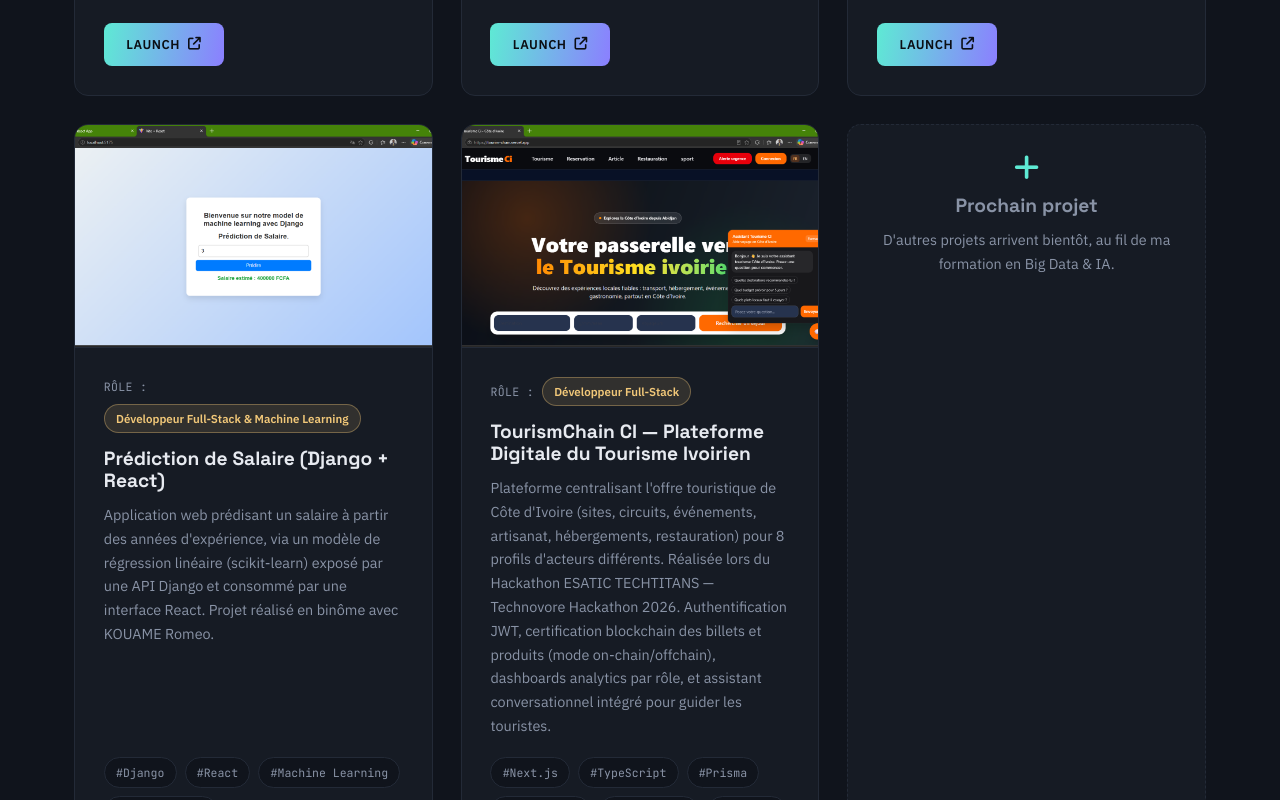
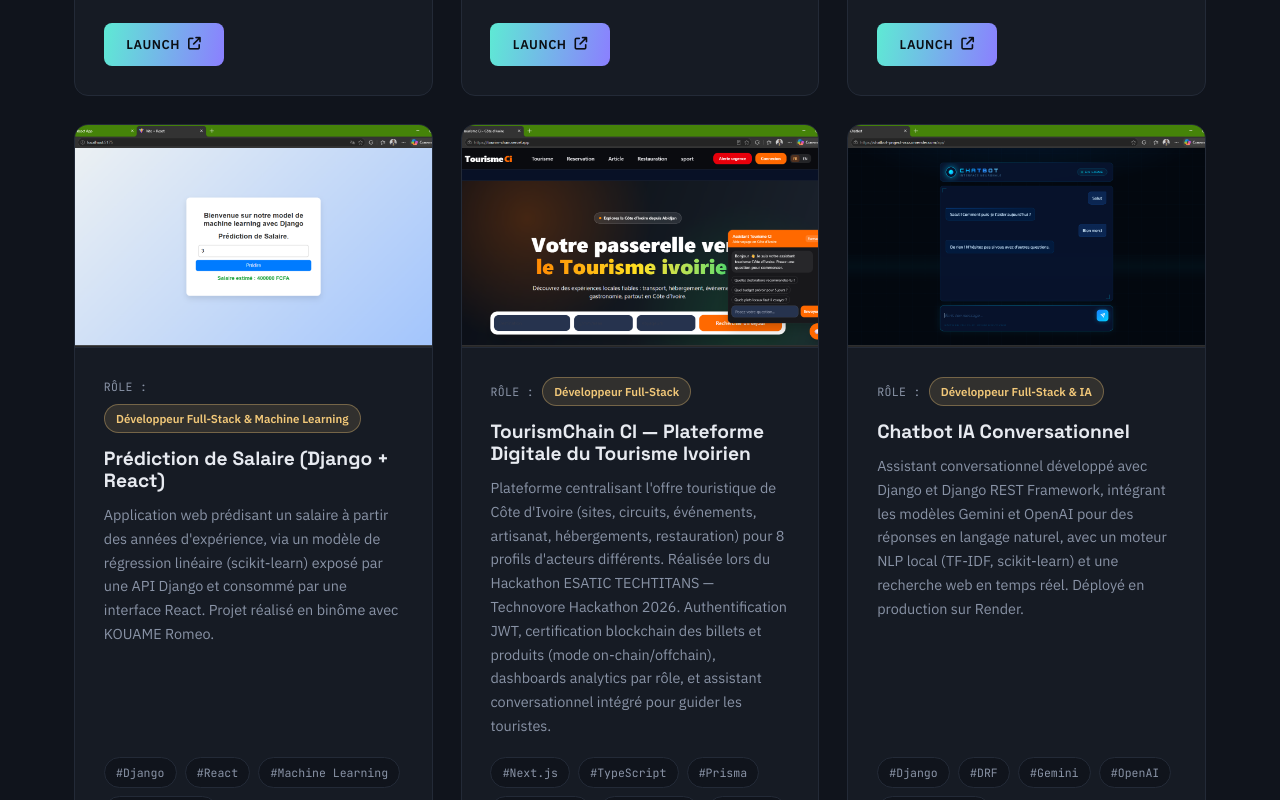
Before and after one commit to Hilarion13225/Yao-Konan-portfolio-react, a React (Vite) app: page / in a window 1280 px wide. Shown: the part 4260-5060 px from the top of the page. Built offline with nearby package versions, Linux system fonts and the light colour scheme.

Commit message:
Ajout de mon projet chatbot

```diff
--- a/src/data.js
+++ b/src/data.js
@@ -230,4 +230,21 @@ export const projects = [
     thumb: '/images/tourism.png',
     link: 'https://tourim-chain.vercel.app/',
   },
+  {
+    role: {
+      fr: 'Développeur Full-Stack & IA',
+      en: 'Full-Stack & AI Developer',
+    },
+    title: {
+      fr: 'Chatbot IA Conversationnel',
+      en: 'AI Conversational Chatbot',
+    },
+    description: {
+      fr: "Assistant conversationnel développé avec Django et Django REST Framework, intégrant les modèles Gemini et OpenAI pour des réponses en langage naturel, avec un moteur NLP local (TF-IDF, scikit-learn) et une recherche web en temps réel. Déployé en production sur Render.",
+      en: "Conversational assistant built with Django and Django REST Framework, integrating Gemini and OpenAI models for natural language responses, with a local NLP engine (TF-IDF, scikit-learn) and real-time web search. Deployed to production on Render.",
+    },
+    tags: ['#Django', '#DRF', '#Gemini', '#OpenAI', '#Scikit-learn'],
+    thumb: '/images/chatbot.png',
+    link: 'https://chatbot-project-vssz.onrender.com/api',
+  },
 ]
```
Also changed, not shown: public/images/chatbot.png (added).
